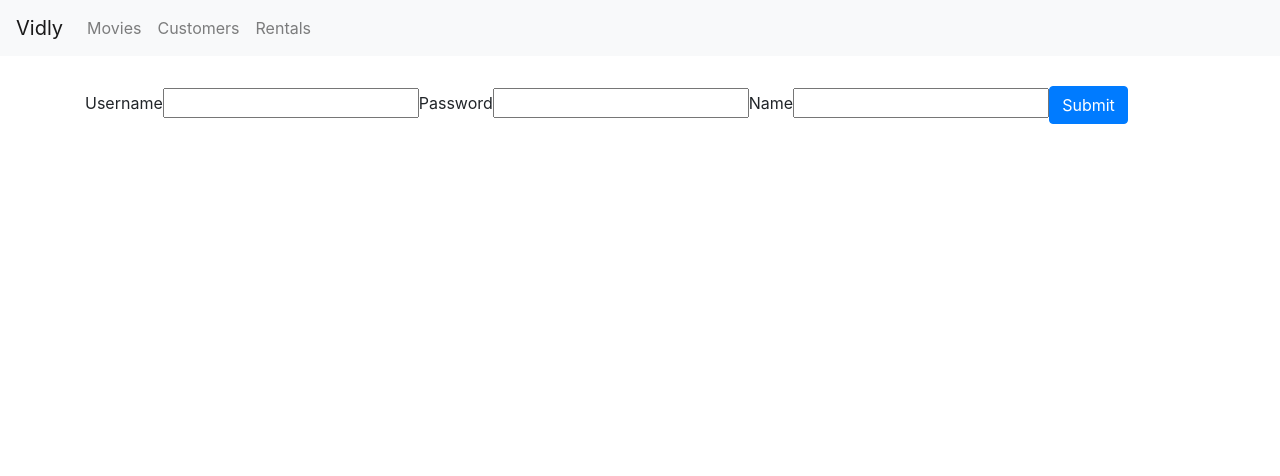
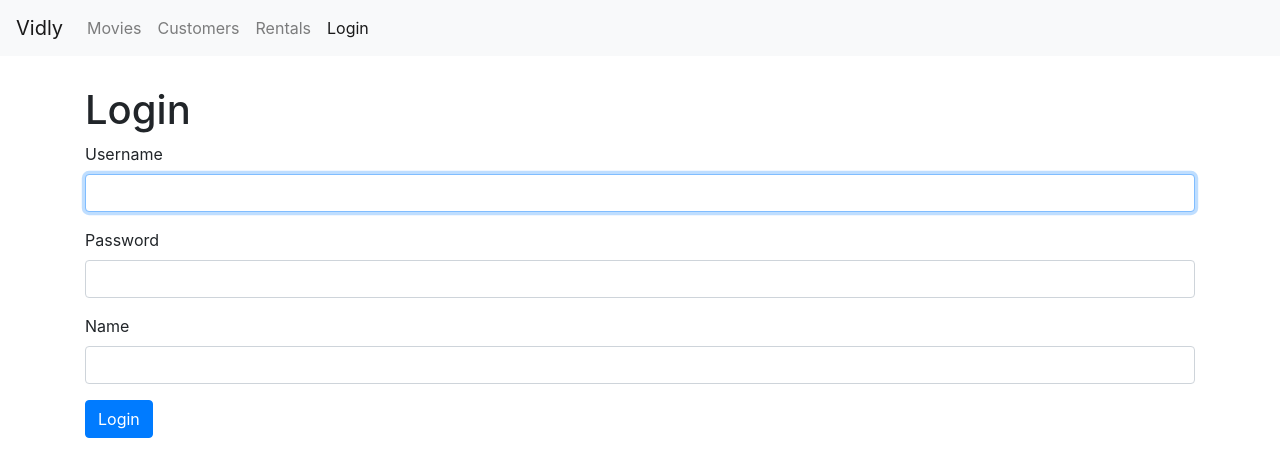
Before and after one commit to RobinB87/react-vidly, a React (Create React App) app: page /login in a window 1280 px wide. Shown: the top 476 px of the page. Built offline with nearby package versions, Linux system fonts and the light colour scheme.

Commit message:
update loginform

```diff
--- a/src/components/login/loginForm.tsx
+++ b/src/components/login/loginForm.tsx
@@ -21,6 +21,7 @@ const LoginForm = () => {
     // Errors object can change when handleSubmit is clicked.
     // This effect is fired when errors object changes.
     // When no error keys exist in the errors object, the console log is fired.
+    debugger;
     if (Object.keys(errors).length > 0) return;
     console.log("Submit login!", login);
     // Here I can for example perform a callback function, which can be added as a param of this login form
@@ -28,41 +29,50 @@ const LoginForm = () => {
 
   return (
     <div>
+      <h1>Login</h1>
+
       <form onSubmit={handleSubmit}>
-        <label>Username</label>
+        <div className="form-group">
+          <label htmlFor="userName">Username</label>
           <input
+            autoFocus
             id="userName"
             name="userName"
             type="text"
             onChange={handleChange}
             value={login.userName}
-          className={`${errors.userName && "inputError"}`}
+            className={`form-control ${errors.userName && "inputError"}`}
           />
           {errors.userName && <p className="error">{errors.userName}</p>}
+        </div>
 
-        <label>Password</label>
+        <div className="form-group">
+          <label htmlFor="password">Password</label>
           <input
             id="password"
             name="password"
             type="text"
             onChange={handleChange}
             value={login.password}
-          className={`${errors.password && "inputError"}`}
+            className={`form-control  ${errors.password && "inputError"}`}
           />
           {errors.password && <p className="error">{errors.password}</p>}
+        </div>
 
-        <label>Name</label>
+        <div className="form-group">
+          <label htmlFor="name">Name</label>
           <input
             id="name"
             name="name"
             type="text"
             onChange={handleChange}
             value={login.name}
-          className={`${errors.name && "inputError"}`}
+            className={`form-control ${errors.name && "inputError"}`}
           />
           {errors.name && <p className="error">{errors.name}</p>}
+        </div>
 
-        <button className="btn btn-primary">Submit</button>
+        <button className="btn btn-primary">Login</button>
       </form>
     </div>
   );
--- a/src/components/navBar.tsx
+++ b/src/components/navBar.tsx
@@ -34,6 +34,11 @@ const NavBar = () => {
               Rentals
             </NavLink>
           </li>
+          <li className="nav-item">
+            <NavLink className="nav-link" to="/login">
+              Login
+            </NavLink>
+          </li>
         </ul>
       </div>
     </nav>
```
Lines whose indentation alone changed are shown as unchanged.
